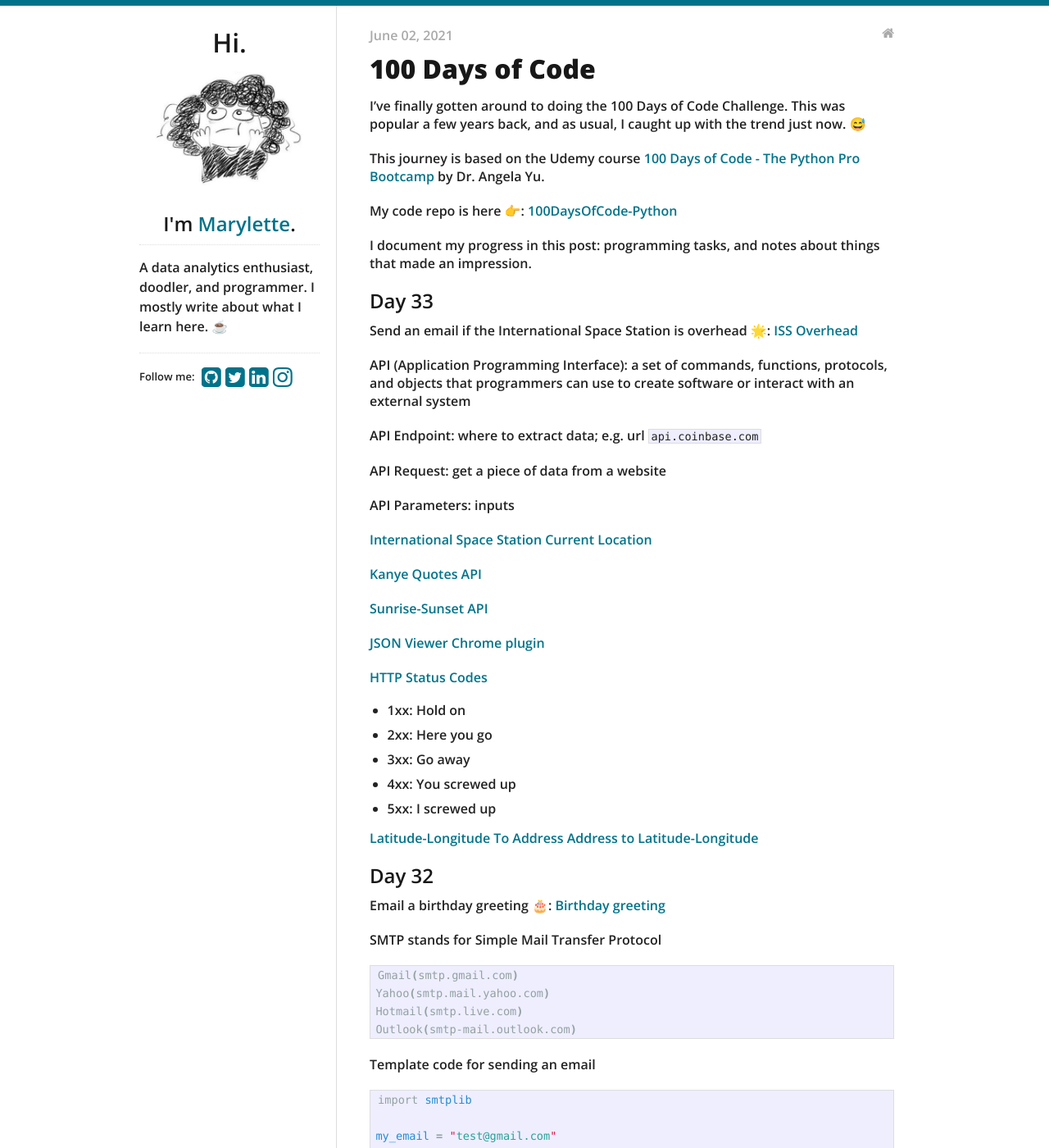
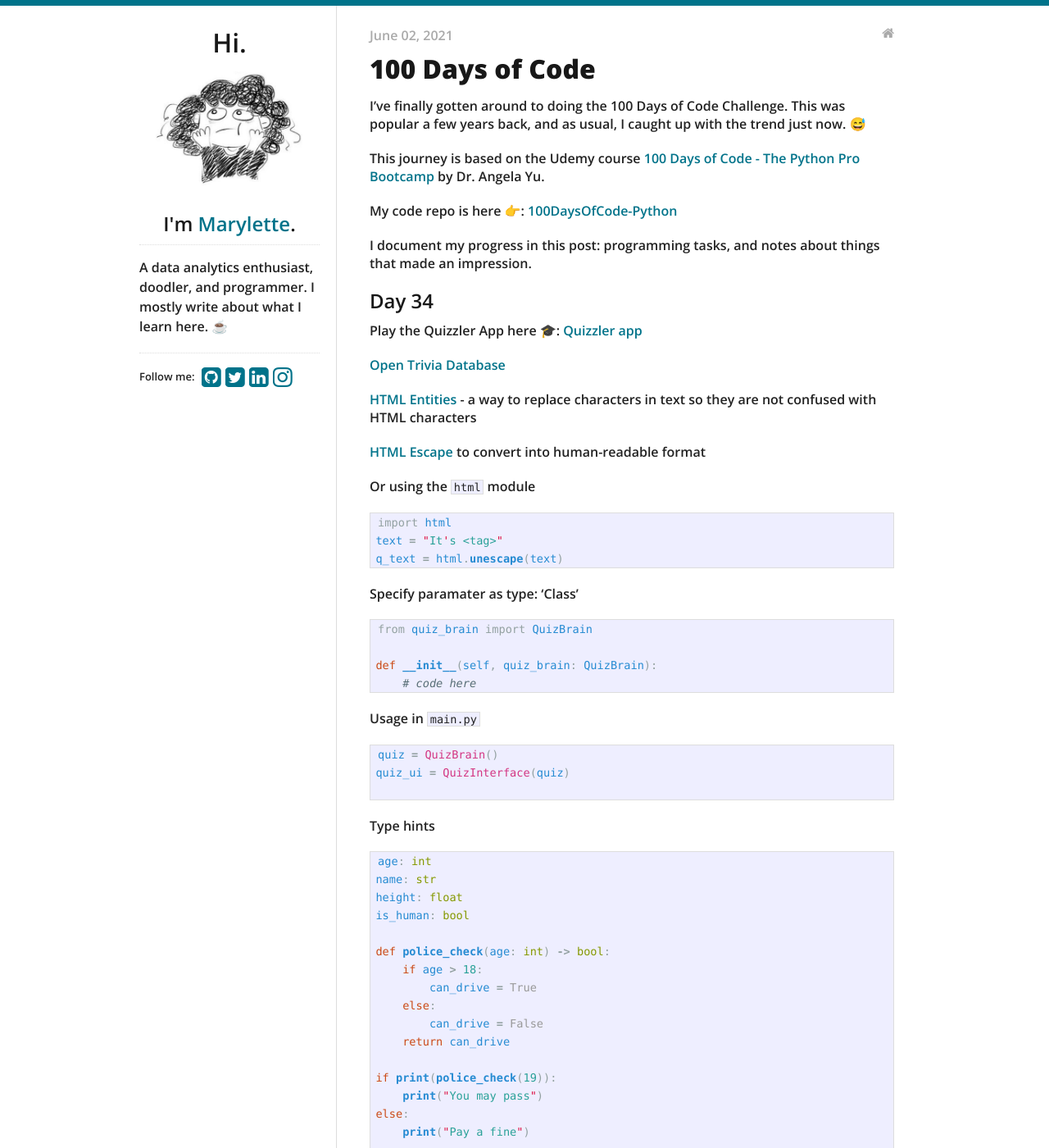
Before and after one commit to maryletteroa/maryletteroa.github.io, a Jekyll site: the page built from _posts/2021-06-02-hundred-days-of-python.md, in a window 1280 px wide and 1400 px high. Shown: the whole window at 82% size. Built offline with Jekyll 4.4.1, drawn with Linux system fonts in a browser that asks for light colours; some of the changed text lies outside the part shown.

Commit message:
update post with day 34 - quizzler app

````diff
--- a/_posts/2021-06-02-hundred-days-of-python.md
+++ b/_posts/2021-06-02-hundred-days-of-python.md
@@ -13,6 +13,63 @@
 
 I document my progress in this post: programming tasks, and notes about things that made an impression.
 
+## Day 34
+
+Play the Quizzler App here 🎓: [Quizzler app](https://replit.com/@maryletteroa/quizzler-app)
+
+[Open Trivia Database](https://opentdb.com/api_config.php)
+
+[HTML Entities](https://www.w3schools.com/html/html_entities.asp) - a way to replace characters in text so they are not confused with HTML characters
+
+[HTML Escape](https://www.freeformatter.com/html-escape.html) to convert into human-readable format
+
+Or using the `html` module
+```python
+import html
+text = "It's <tag>"
+q_text = html.unescape(text)
+```
+
+Specify paramater as type: 'Class'
+```python
+from quiz_brain import QuizBrain
+
+def __init__(self, quiz_brain: QuizBrain):
+    # code here
+```
+Usage in `main.py`
+```python
+quiz = QuizBrain()
+quiz_ui = QuizInterface(quiz)
+
+```
+
+Type hints
+```python
+age: int
+name: str
+height: float
+is_human: bool
+
+def police_check(age: int) -> bool:
+    if age > 18:
+        can_drive = True
+    else:
+        can_drive = False
+    return can_drive
+
+if print(police_check(19)):
+    print("You may pass")
+else:
+    print("Pay a fine")
+
+
+# will crash code
+if print(police_check("twelve")):
+    print("You may pass")
+else:
+    print("Pay a fine")
+```
 
 ## Day 33
 
````
